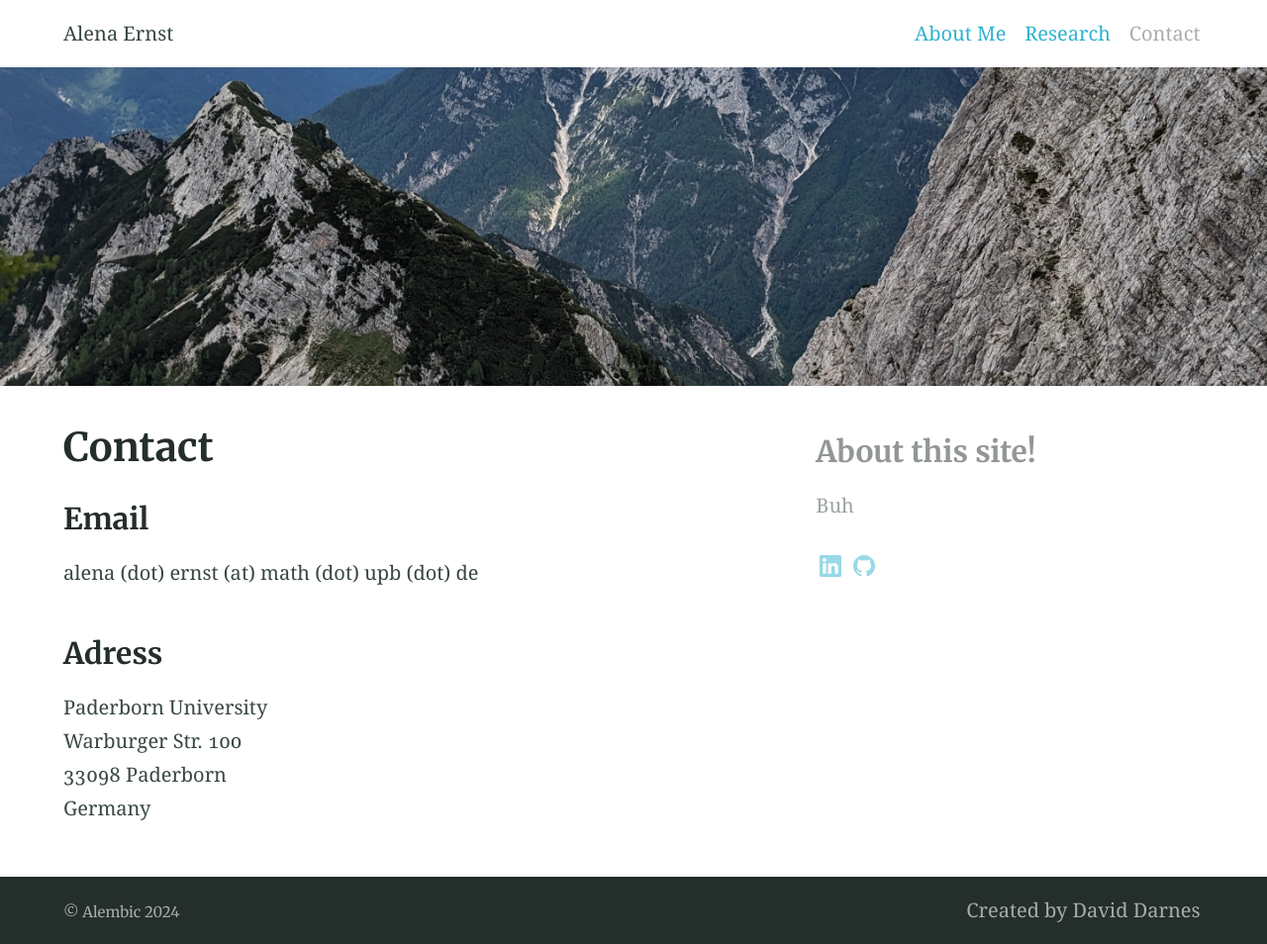
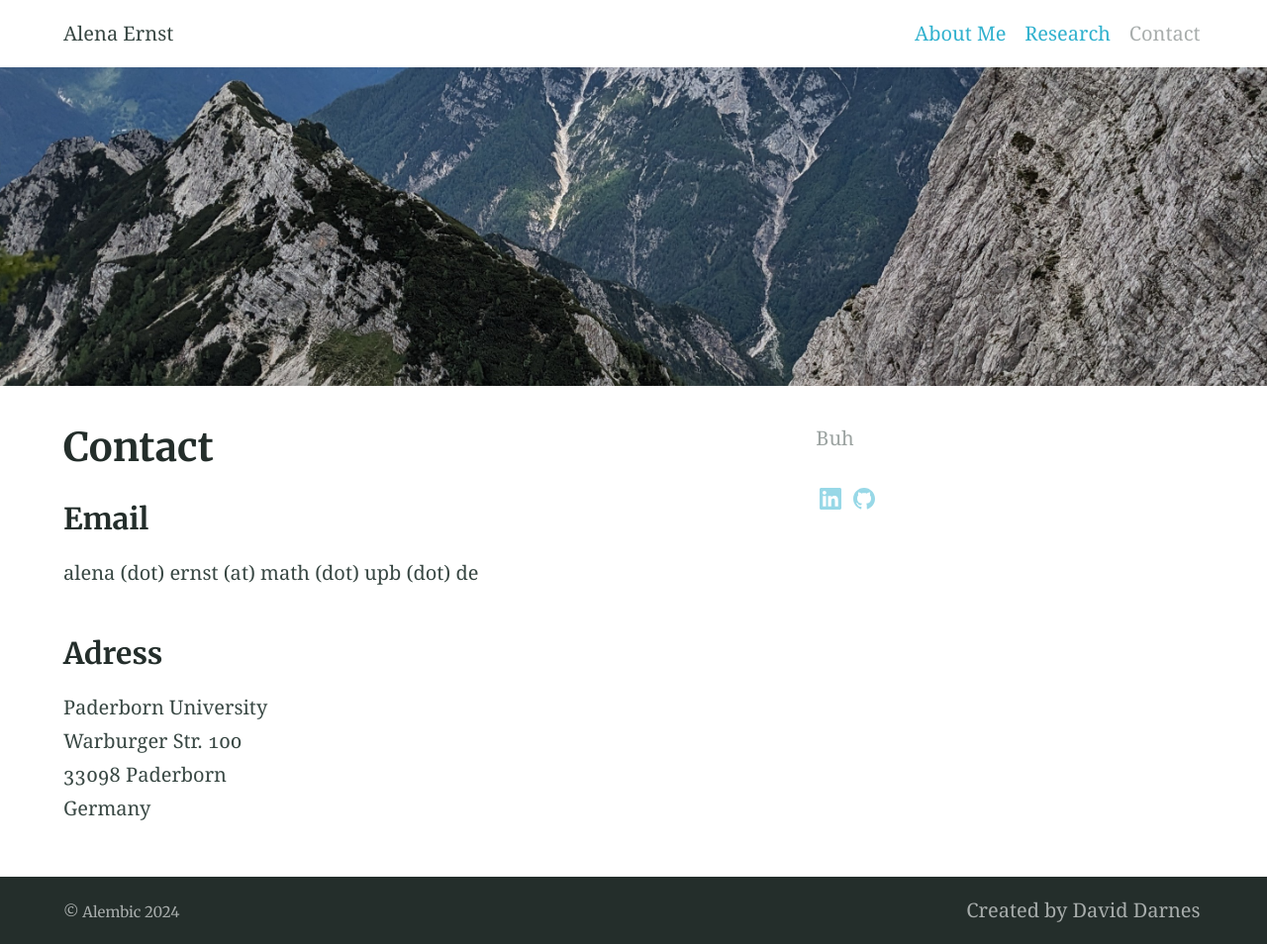
Before and after one commit to alenaernst/alenaernst.github.io, a Jekyll site: the page built from contact.md, in a window 1280 px wide. Shown: the whole page at 99% size. Built offline with Jekyll 4.4.1, drawn with Linux system fonts in a browser that asks for light colours.

Commit message:
Update site-aside.html

```diff
--- a/_includes/site-aside.html
+++ b/_includes/site-aside.html
@@ -7,7 +7,7 @@
 
   {% elsif page.layout == "page" or page.layout == "home" or page.layout == "blog" %}
     <section class="section  section--description">
-      <h3>About this site!</h3>
+     <!-- <h3>About this site!</h3> -->
       <p>{{ site.description }}</p>
       {% include nav-social.html %}
     </section>
```
